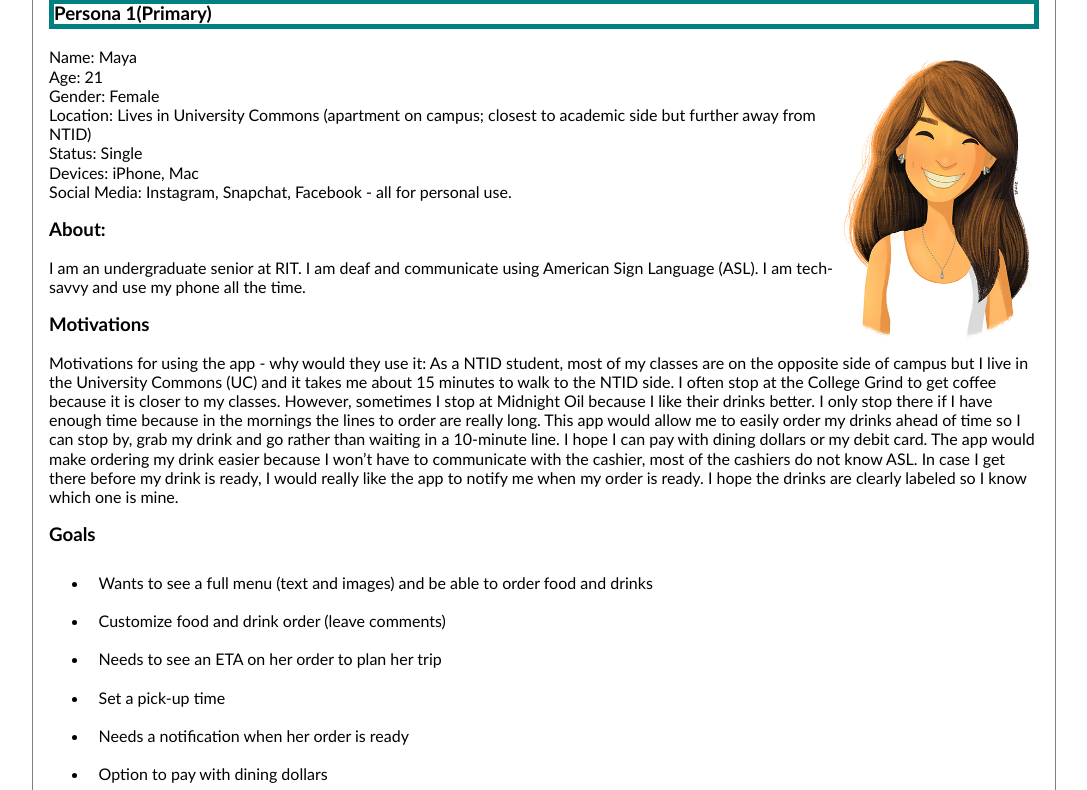
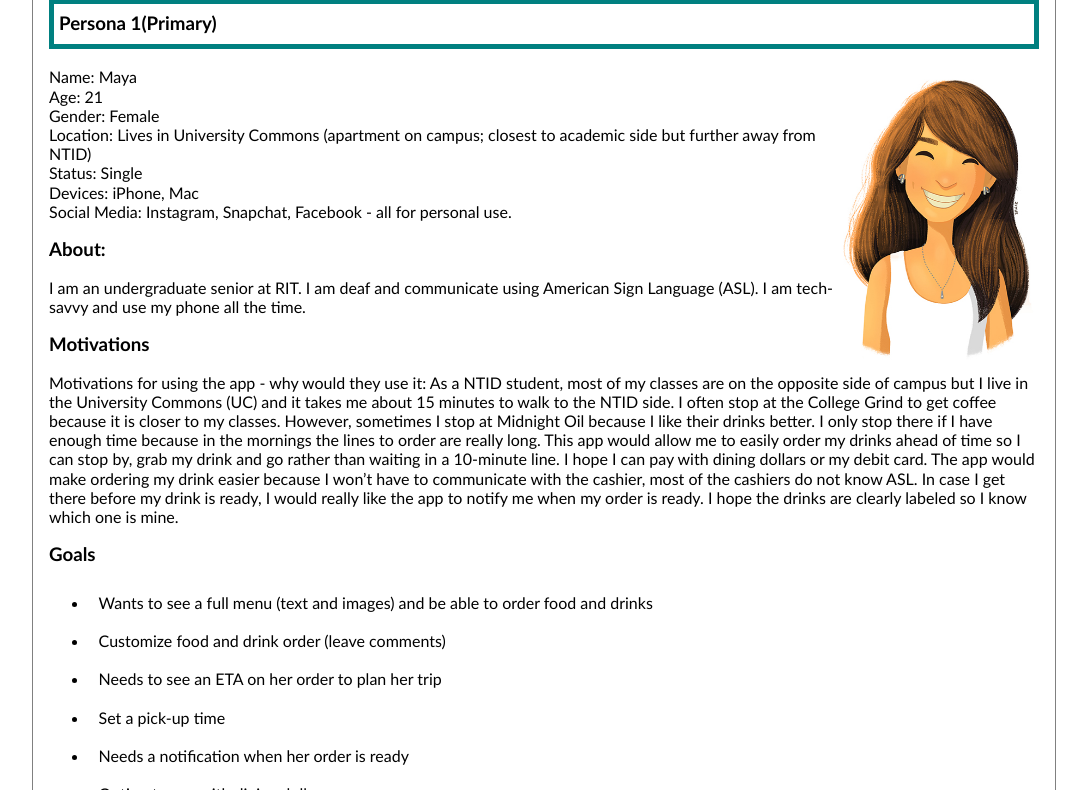
Before and after one commit to gmb7804/620-project, a plain HTML site: page persona.html in a window 1280 px wide. Shown: the part 135-925 px from the top of the page, without its empty margins (96-1183 px from the left). Drawn offline with Linux system fonts and the light colour scheme.

Commit message:
Update persona.html

```diff
--- a/persona.html
+++ b/persona.html
@@ -29,6 +29,9 @@
         }
         h3.persona{
             border: 5px solid teal;
+	    padding-top: 10px;
+	    padding-bottom: 10px;
+	    padding-left: 5px;
         }
          p{
             display:inline;
```
